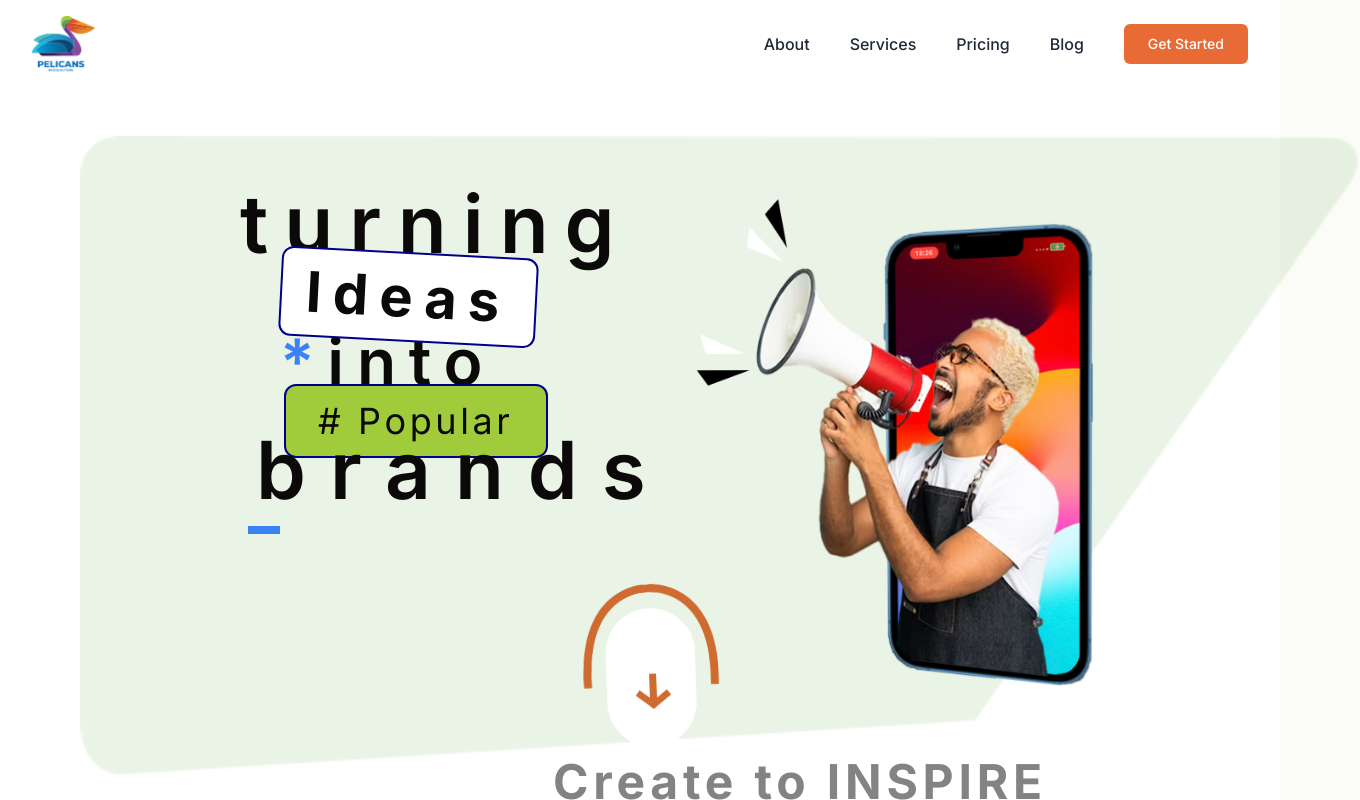
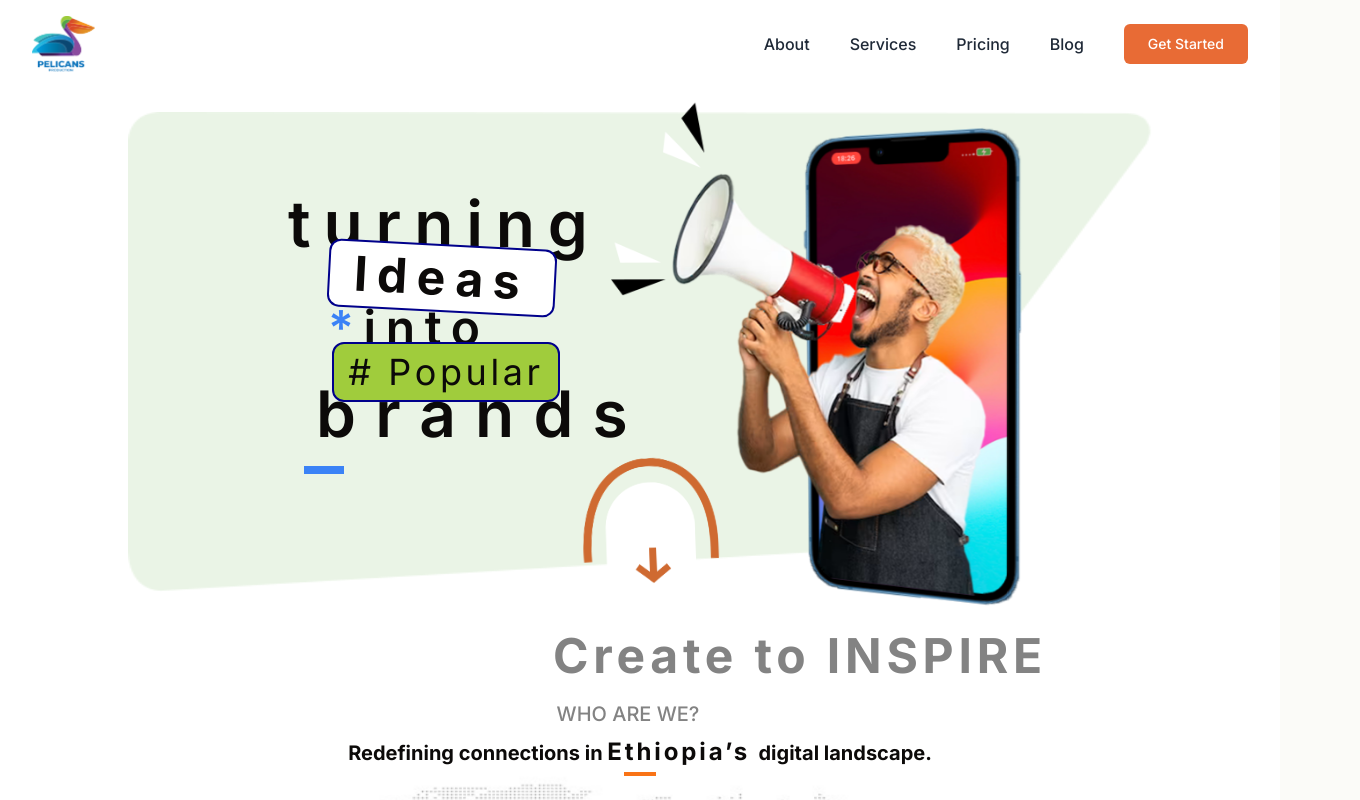
Before and after one commit to elumersen/ant-design-dreamscapeicans, a React (Vite) app: page / in a window 1280 px wide. Shown: the top 800 px of the page, 1360 px wide, since content can reach past the window. Built offline with nearby package versions, Linux system fonts and the light colour scheme.

Commit message:
Implementing hero section

```diff
--- a/src/components/Hero.jsx
+++ b/src/components/Hero.jsx
@@ -36,65 +36,96 @@ const Hero = () => {
 
     <section
       id="home"
-      className="relative pt-20 pb-16 md:pt-24 md:pb-24 bg-[#ffffff]"
+      className=" pt-28 pb-16 w-full mx-auto bg-[#ffffff]"
       ref={heroRef}
     >
-      <div className="relative w-full max-w-[90rem] mx-auto mt-10 " >
+      <div className="max-w-5xl mx-auto   relative">
+      <img
+            src="/hero-bgg.png"
+            alt="Background"
+            className="md:h-[30rem]  lg:h-[30rem]  h-[15rem] w-full  inset-0 "
+          />
+             <div className="absolute -bottom-20 left-1/2 transform -translate-x-1/2 z-20">
+          <img
+            src="/arrow.png"
+            alt="Person with Phone"
+            className="w-[280px] h-auto rotate-[-2deg]"
+          />
+        </div>
+           <div className="absolute z-10 flex lg:top-28 md:top-28 top-20 flex-col md:flex-row items-center justify-between px-6 sm:px-8 lg:px-0 py-12 md:py-0">
+                   <div
+                     className="w-full md:w-1/2 opacity-0 lg:-mt-20 md:-mt-20 -mt-36"
+                     ref={textRef}
+                     style={{ animationDelay: "0.2s", animationFillMode: "forwards" }}>
+                       <div className="relative text-center md:text-left max-w-3xl py-8 md:py-12 md:ml-28 lg:ml-40  ml-10">
+                       {/* Turning Text */}
+                       <p className="text-4xl  md:text-[4rem] lg:text-[4rem] font-semibold leading-none tracking-[0.2em] mb-1 md:-mb-2 lg:-mb-2">
+                         turning
+                       </p>
+
+
+                       {/* Ideas Box */}
+                       <div className="relative inline-block transform rotate-3 md:-mt-1 lg:-mt-1 -mt-3 lg:ml-10 md:ml-10">
+                         <div className="bg-white border-[2px] border-[#00008B] rounded-xl px-2 py-1 md:px-6  md:py-2 lg:px-6  lg:py shadow-[0px_0px_0_0_rgba(0,0,0,1)]">
+                           <p className="text-3xl md:text-5xl lg:text-5xl font-black tracking-[0.2em] leading-tight">
+                             Ideas
+                           </p>
+                         </div>
+                       </div>
+
+                       {/* Into Text */}
+                       <p className="text-3xl md:text-5xl lg:text-5xl md:text-[64px] font-semibold leading-none md:-mt-3 lg:-mt-2 -mt-1 tracking-[0.2em] lg:ml-10 md:ml-10 -ml-10">
+                        <span className="text-3xl  md:text-[4rem]  lg:text-5xl font-semibold leading-none tracking-[0.2em] " style={{color:"#3B82F6"}}>*</span>into
+                       </p>
+
+                       {/* Popular Tag */}
+                       <div className="inline-block bg-[#a0cc3c] border-[2px] border-[#00008B] md:rounded-xl lg:rounded-xl rounded-lg px-2  py-1 md:py-2  lg:py-2 shadow-[0px_0px_0_0_rgba(0,0,0,1)] -mt-2 lg:-mt-2.5 md:-mt-2.5  lg:ml-11 md:ml-11 -ml-5">
+                         <p className="text-md md:text-4xl lg:text-4xl  text-center lg:w-[13rem] md:w-[13rem]  font-normal tracking-[0.1em]">
+                           # Popular
+                         </p>
+                       </div>
+
+                       {/* Brands Text */}
+                       <div className="relative -mt-2 ml-3">
+                         <p className="text-xl  md:text-4xl lg:text-[4rem] pb-4 font-semibold leading-none tracking-[0.3em] ml-4">
+
+                           brands
+                         </p>
+                         <div className="absolute left-6 -bottom-6 w-10 h-[8px] bg-[#3B82F6] -translate-x-1/2"></div>
+                       </div>
+                   </div>
+                 </div>
+
+          </div>
+
+          <div
+          className=" md:right-20 right-5 lg:right-20  -top-3  md:w-1/2 absolute z-20 flex justify-start opacity-0 lg:mt11 md:mt-0 "
+          ref={imageRef}
+          style={{ animationDelay: "0.4s", animationFillMode: "forwards" }}
+        >
+          <img
+            src="/megaphone.png"
+            alt="Megaphone Announcement"
+            className="md:w-[80rem] w-[0rem] lg:w-[35-rem] object-contain transform scale-100"
+          />
+        </div>
+
+      </div>
+
+      {/* <div className="relative w-full max-w-[90rem] mx-auto mt-10 " > */}
         {/* Background Image */}
-        <div className="absolute inset-0 w-[80rem] h-[40rem] ">
+        {/* <div className="absolute inset-0 w-[80rem] h-[40rem] ">
           <img
             src="/hero-bgg.png"
             alt="Background"
             className="w-full h-full  ml-20"
           />
 
-        </div>
+        </div> */}
 
         {/* Content */}
-        <div className="relative z-10 flex flex-col md:flex-row items-center justify-between px-6 sm:px-8 lg:px-0 py-12 md:py-0">
-          <div
-            className="w-full md:w-1/2 opacity-0 mb-40 ml-20"
-            ref={textRef}
-            style={{ animationDelay: "0.2s", animationFillMode: "forwards" }}
-          >
-            <div className="relative text-center md:text-left max-w-[70rem] py-8 md:py-12 ml-40">
-              {/* Turning Text */}
-              <p className="text-[4rem] md:text-[5rem] font-semibold leading-none tracking-[0.2em] -mb-2">
-                turning
-              </p>
 
-              {/* Ideas Box */}
-              <div className="relative inline-block transform rotate-3 -mt-1 ml-10">
-                <div className="bg-white border-[2px] border-[#00008B] rounded-xl px-6 py-2 shadow-[0px_0px_0_0_rgba(0,0,0,1)]">
-                  <p className="text-[48px] md:text-[56px] font-black tracking-[0.2em] leading-tight">
-                    Ideas
-                  </p>
-                </div>
-              </div>
-
-              {/* Into Text */}
-              <p className="text-[52px] md:text-[64px] font-semibold leading-none -mt-3 tracking-[0.2em] ml-10">
-               <span className="text-[4rem] font-semibold leading-none tracking-[0.2em] mt-3" style={{color:"#3B82F6"}}>*</span>into
-              </p>
-
-              {/* Popular Tag */}
-              <div className="inline-block bg-[#a0cc3c] border-[2px] border-[#00008B] rounded-xl px-8 py-2 shadow-[0px_0px_0_0_rgba(0,0,0,1)] -mt-2.5 ml-11">
-                <p className="text-[32px] md:text-[36px] font-normal tracking-[0.1em]">
-                  # Popular
-                </p>
-              </div>
-
-              {/* Brands Text */}
-              <div className="relative -mt-7">
-                <p className="text-[4rem] md:text-[5rem] font-semibold leading-none tracking-[0.3em] ml-4">
-                  brands
-                </p>
-                <div className="absolute left-6 -bottom-6 w-8 h-[8px] bg-[#3B82F6] -translate-x-1/2"></div>
-              </div>
-            </div>
-          </div>
-
-          <div
+          {/* <div
             className="w-full md:w-1/2 relative flex justify-start opacity-0 mt-8 md:mt-0 mr-40"
             ref={imageRef}
             style={{ animationDelay: "0.4s", animationFillMode: "forwards" }}
@@ -104,18 +135,18 @@ const Hero = () => {
               alt="Megaphone Announcement"
               className="w-[48rem] md:w-[56rem] object-contain transform scale-110 mt-8"
             />
-          </div>
-        </div>
+          </div> */}
+
 
         {/* Person with Phone Image */}
-        <div className="absolute -bottom-20 left-1/2 transform -translate-x-1/2 z-20">
+        {/* <div className="absolute -bottom-20 left-1/2 transform -translate-x-1/2 z-20">
           <img
             src="/arrow.png"
             alt="Person with Phone"
             className="w-[280px] h-auto rotate-[-2deg]"
           />
-        </div>
-      </div>
+        </div> */}
+      {/* </div> */}
 
       <div className="relative z-10 mt-10">
         <p className="text-center text-5xl font-bold ml-80 mb-5 tracking-[0.1em]" style={{color:"#838383"}}>Create to INSPIRE</p>
```
